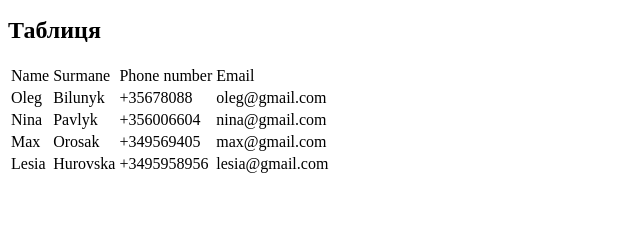
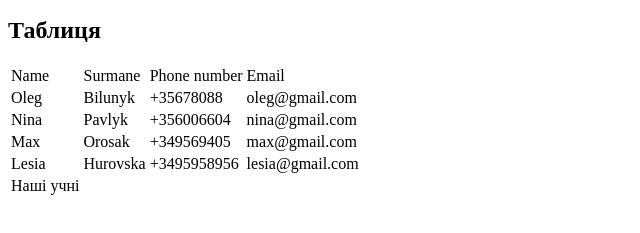
Before and after one commit to IT-Cluster-Academy-FWD/fwdo-2-intro-hml-alpha, a plain HTML site: page team/nadia.html in a window 1280 px wide. Shown: the part 283-516 px from the top of the page, without its empty margins (0-640 px from the left). Drawn offline with Linux system fonts and the light colour scheme.

Commit message:
Added changes to table

```diff
--- a/team/nadia.html
+++ b/team/nadia.html
@@ -31,11 +31,14 @@
     <h2>Таблиця</h2>
     <table>
       <thead>
+        <tr>
           <td>Name</td>
           <td>Surmane</td>
           <td>Phone number</td>
           <td>Email</td>
+        </tr>
       </thead>
+      <tbody>
         <tr>
           <td>Oleg</td>
           <td>Bilunyk</td>
@@ -60,6 +63,14 @@
           <td>+3495958956</td>
           <td>lesia@gmail.com</td>
         </tr>
+      </tbody>
+      <tfoot>
+        <tr colspan="4">
+          <td>
+            Наші учні
+          </td>
+        </tr>
+      </tfoot>
     </table>
   </main>
 </body>
```
Lines whose indentation alone changed are shown as unchanged.
